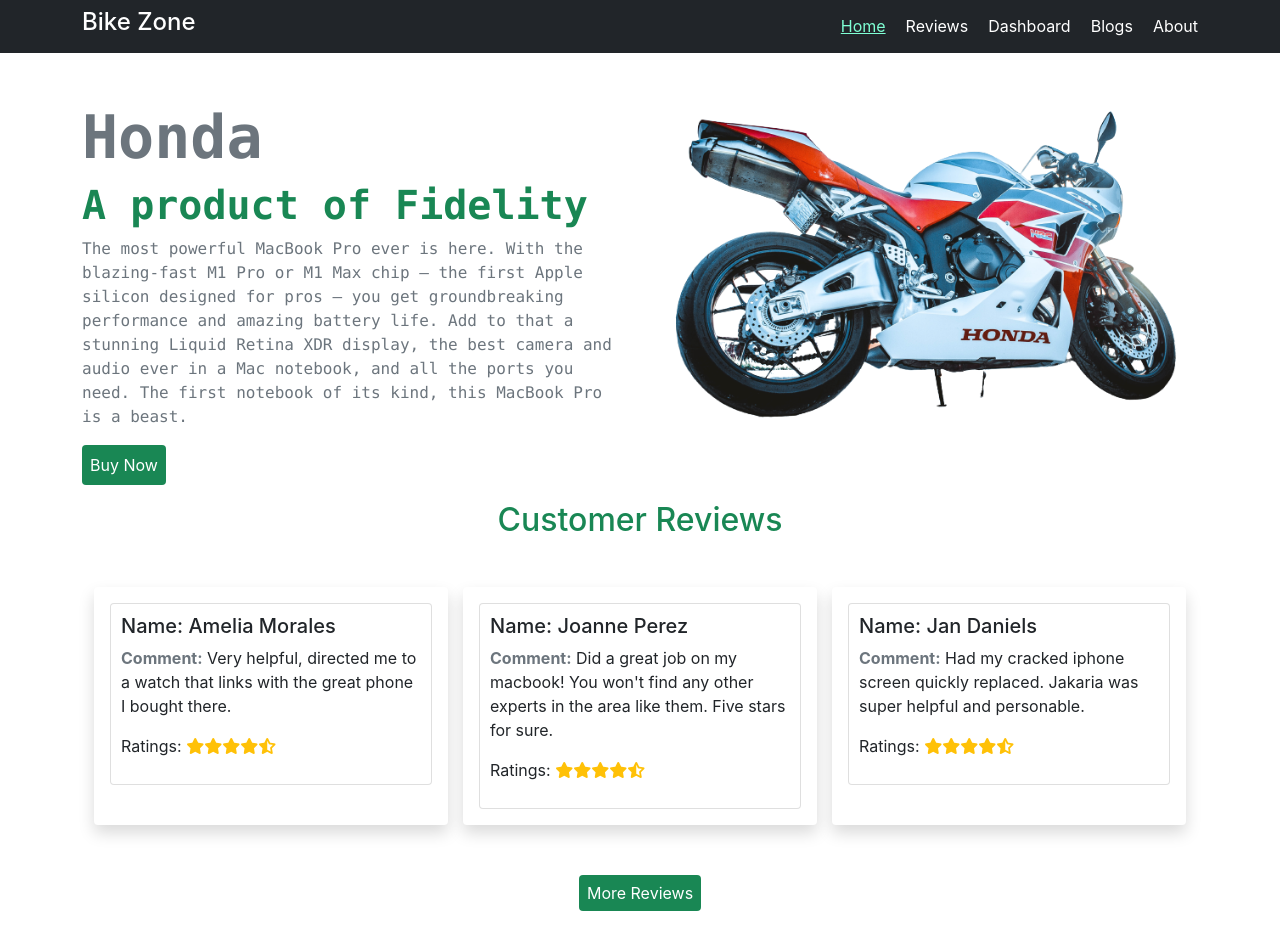
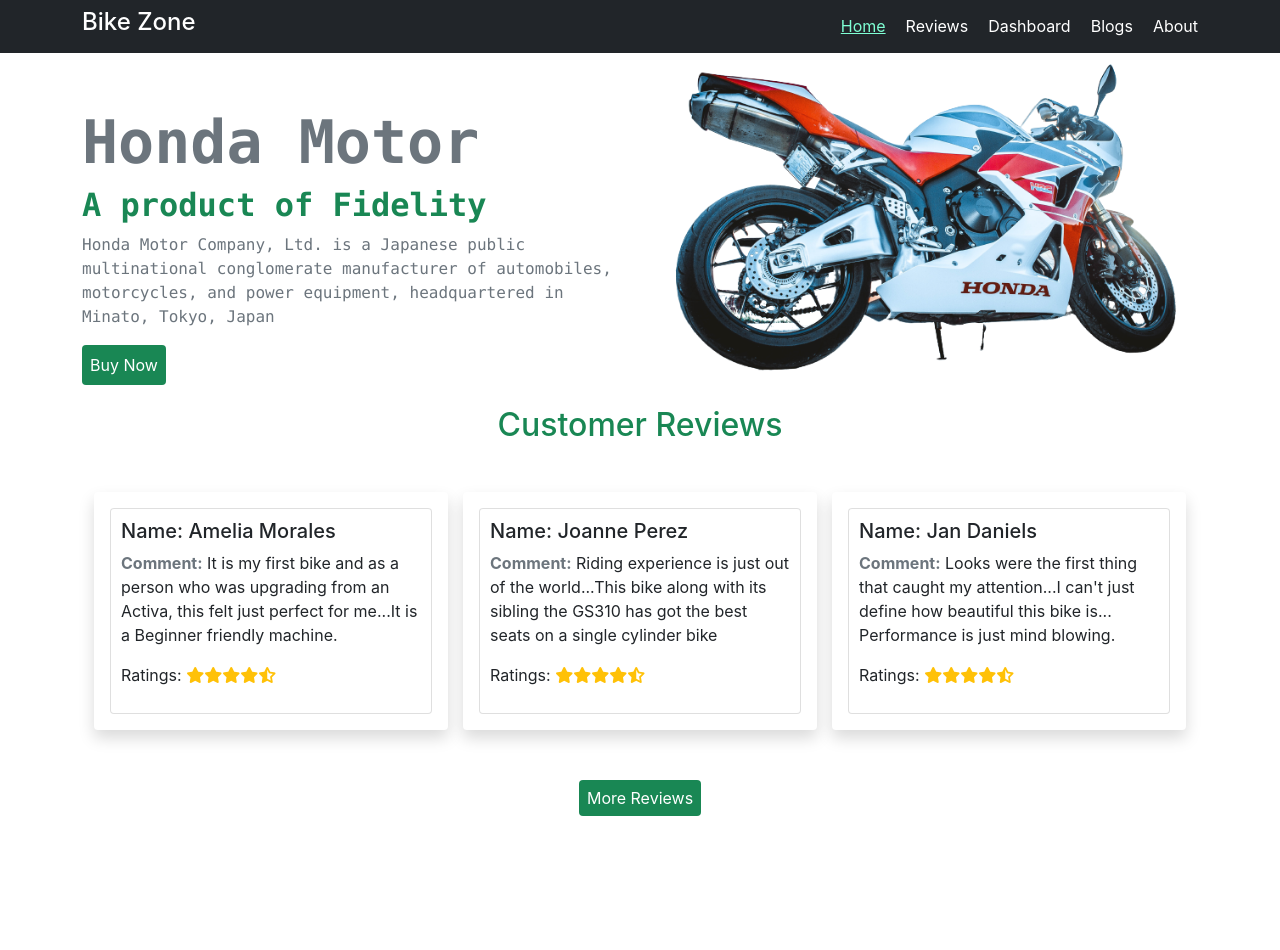
Before and after one commit to pranab56/product-analisis-website, a React (Create React App) app: page / in a window 1280 px wide. Shown: the top 950 px of the page. After the commit the page ends 858 px from the top, so only its background shows below. Built offline with nearby package versions, Linux system fonts and the light colour scheme.

Commit message:
home and other components done

```diff
--- a/public/Customer.json
+++ b/public/Customer.json
@@ -2,22 +2,22 @@
   {
     "id": "6249c57cf475fdc0d414bfe4",
     "name": "Amelia Morales",
-    "description": "Very helpful, directed me to a watch that links with the great phone I bought there."
+    "description": "It is my first bike and as a person who was upgrading from an Activa, this felt just perfect for me...It is a Beginner friendly machine."
   },
   {
     "id": "6249c57ce7d67722d0facbc9",
     "name": "Joanne Perez",
-    "description": "Did a great job on my macbook! You won't find any other experts in the area like them. Five stars for sure."
+    "description": "Riding experience is just out of the world...This bike along with its sibling the GS310 has got the best seats on a single cylinder bike"
   },
   {
     "id": "6249c57c3de9a400f5cb22b7",
     "name": "Jan Daniels",
-    "description": "Had my cracked iphone screen quickly replaced. Jakaria was super helpful and personable."
+    "description": "Looks were the first thing that caught my attention...I can't just define how beautiful this bike is... Performance is just mind blowing."
   },
   {
     "id": "6249c57c0a3a1083326ccda4",
     "name": "Jon Grant",
-    "description": "Very polite, helpful, very charming and gives great advice regarding almost everything ☺️ the team professionally and quickly fixed."
+    "description": "Maintenance is a bit on the expensive side as compared to other single cylinder bikes and some twin cylinder bikes"
   },
   {
     "id": "6249c57c88b294a36c1cef2f",
@@ -27,6 +27,6 @@
   {
     "id": "6249c57c03bcfe6d779f3e8e",
     "name": "Lisa Barnett",
-    "description": "Quick and easy battery replacement for my macbook at a reasonable price."
+    "description": "I don't have much on Pros cause I have already said that, but some of the one down sides I have noticed is that"
   }
 ]
--- a/src/Components/Home/Home.js
+++ b/src/Components/Home/Home.js
@@ -11,9 +11,9 @@
         <div className='container'>
             <div className="row align-items-center justify-content-between g-5">
                 <div className="col-lg-6">
-                    <h1 className='heading mt-5 font-monospace fw-bold text-secondary'>Honda </h1>
-                    <h1 className='heading text-success fs-1 fw-bold font-monospace'>A product of Fidelity</h1>
-                    <p className='font-monospace text-secondary'>The most powerful MacBook Pro ever is here. With the blazing-fast M1 Pro or M1 Max chip — the first Apple silicon designed for pros — you get groundbreaking performance and amazing battery life. Add to that a stunning Liquid Retina XDR display, the best camera and audio ever in a Mac notebook, and all the ports you need. The first notebook of its kind, this MacBook Pro is a beast.</p>
+                    <h1 className='heading mt-5 font-monospace fw-bold text-secondary'>Honda Motor</h1>
+                    <h1 className='heading text-success fs-2 fw-bold font-monospace'>A product of Fidelity</h1>
+                    <p className='font-monospace text-secondary'>Honda Motor Company, Ltd. is a Japanese public multinational conglomerate manufacturer of automobiles, motorcycles, and power equipment, headquartered in Minato, Tokyo, Japan</p>
                     <button className='btn-success border-0 p-2 rounded'>Buy Now</button>
                 </div>
                 <div className="col-lg-6">
```
